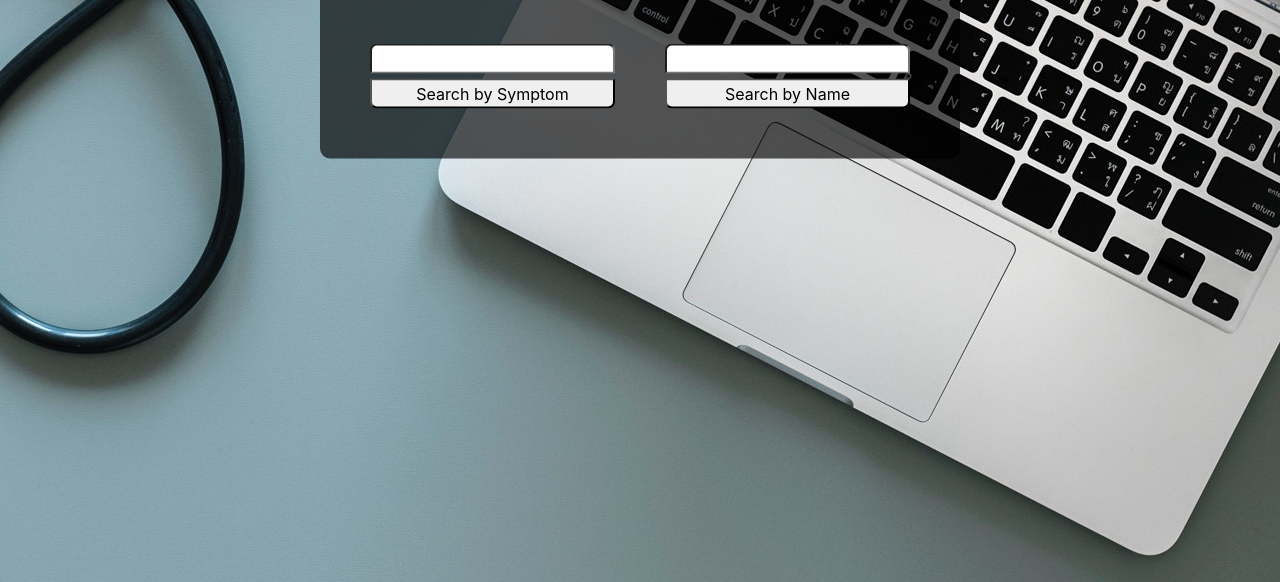
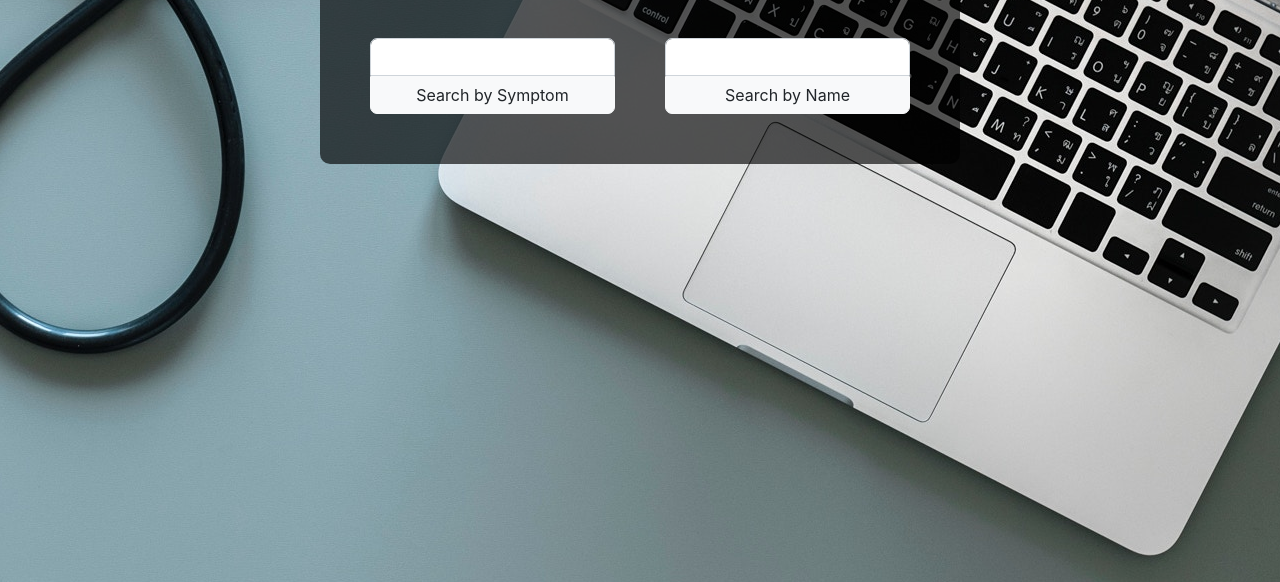
Before and after one commit to ben-kirby/doctor-lookup, a website built with webpack: page src/index.html in a window 1280 px wide. Shown: the part 218-800 px from the top of the page. Built offline with nearby package versions, Linux system fonts and the light colour scheme.

Commit message:
Styling on forms and buttons

```diff
--- a/src/index.html
+++ b/src/index.html
@@ -13,15 +13,13 @@
             <div class="row">
               <div id="symptom-form" class="col-md">
                 <form>
-                  <input id="symptom-query" type="text">
-                  <br>
-                  <button type="button" id="symptom-search">Search by Symptom</button>
+                  <input class="form-control" id="symptom-query" type="text">
+                  <button class="btn btn-light" type="button" id="symptom-search">Search by Symptom</button>
                 </form>
               </div>
               <div id="name-form" class="col-md">
-                <input id="name-query" type="text">
-                <br>
-                <button type="button" id="name-search">Search by Name</button>
+                <input class="form-control" id="name-query" type="text">
+                <button class="btn btn-light" type="button" id="name-search">Search by Name</button>
               </div>
             </div>
           </div>
--- a/src/styles.css
+++ b/src/styles.css
@@ -14,7 +14,20 @@ body{
   margin-top: 55%;
   padding-left: 25px;
   padding-right: 25px;
+}
 
+.form-control{
+  border-top-right-radius: 7px;
+  border-top-left-radius: 7px;
+  border-bottom-left-radius: 0px;
+  border-bottom-right-radius: 0px;
+}
+
+.btn{
+  border-top-right-radius: 0px;
+  border-top-left-radius: 0px;
+  border-bottom-left-radius: 7px;
+  border-bottom-right-radius: 7px;
 }
 
 #forms{
@@ -51,7 +64,6 @@ body{
 }
 
 #symptom-query{
-  margin-bottom: 5px;
   border-top-right-radius: 7px;
   border-top-left-radius: 7px;
   width: 100%;
@@ -71,7 +83,6 @@ body{
 }
 
 #name-query{
-  margin-bottom: 5px;
   border-top-left-radius: 7px;
   border-top-right-radius: 7px;
   width: 100%;
```
